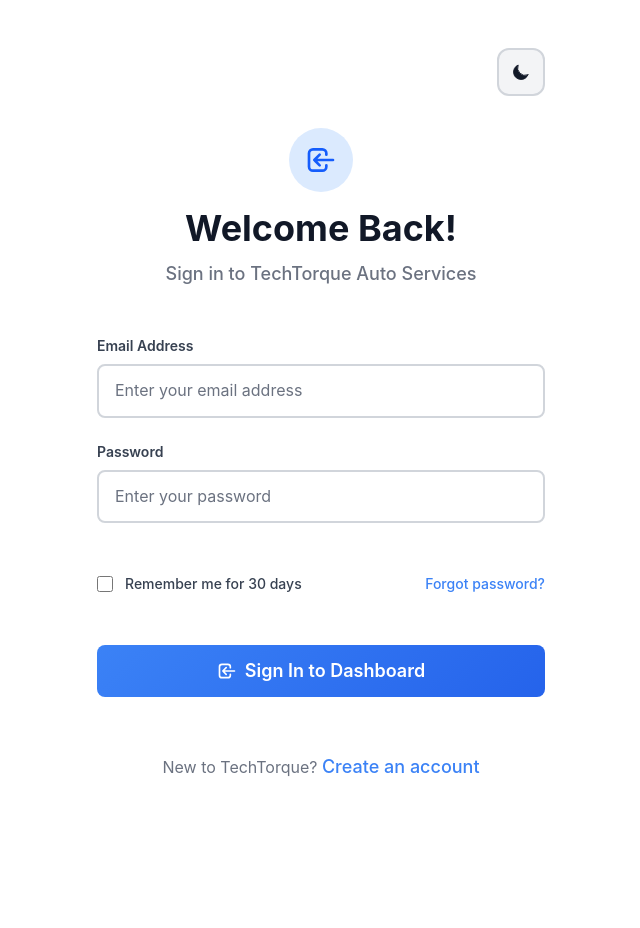
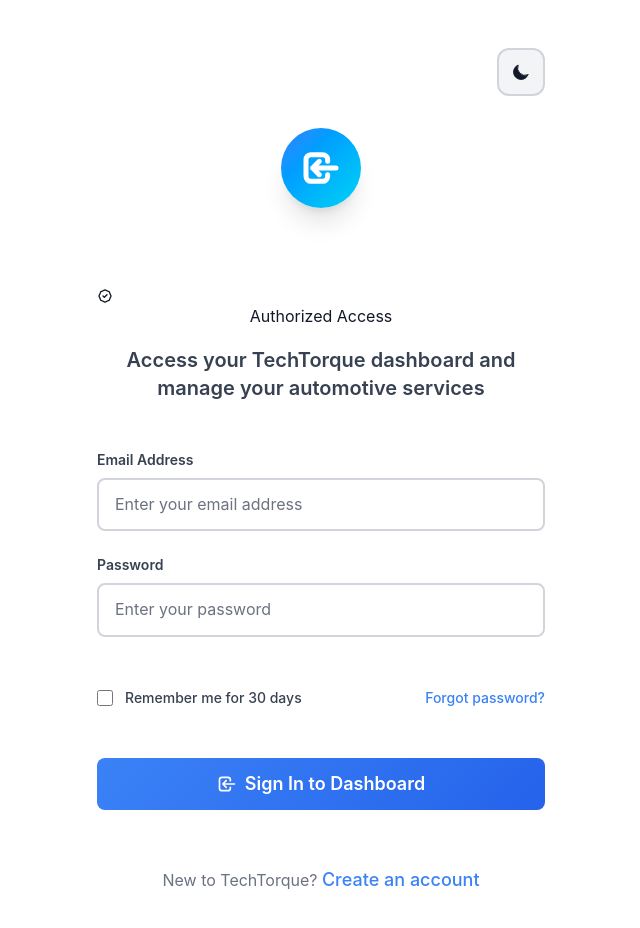
Before and after one commit to TechTorque-2025/Frontend_Web, a Next.js app: page /auth/login in a window 1280 px wide. Shown: the top 928 px of the page, without its empty margins (319-959 px from the left). Before the commit the page ends 829 px from the top, so only its background shows below. Built offline with nearby package versions, Linux system fonts and the light colour scheme.

Commit message:
feat: update authentication pages with improved UI and functionality

```diff
--- a/src/app/auth/login/page.tsx
+++ b/src/app/auth/login/page.tsx
@@ -32,19 +32,25 @@
         </div>
         <div>
           <div className="text-center">
-            <div className="flex justify-center mb-4">
-              <div className="w-16 h-16 rounded-full bg-blue-100 dark:bg-blue-900/30 flex items-center justify-center">
-                <svg className="w-8 h-8 text-blue-600 dark:text-blue-400" fill="none" stroke="currentColor" viewBox="0 0 24 24">
-                  <path strokeLinecap="round" strokeLinejoin="round" strokeWidth={2} d="M11 16l-4-4m0 0l4-4m-4 4h14m-5 4v1a3 3 0 01-3 3H6a3 3 0 01-3-3V7a3 3 0 013-3h7a3 3 0 013 3v1" />
+            <div className="flex justify-center mb-6">
+              <div className="w-20 h-20 rounded-full bg-gradient-to-br from-blue-500 to-cyan-400 flex items-center justify-center shadow-xl">
+                <svg className="w-10 h-10 text-white" fill="none" stroke="currentColor" viewBox="0 0 24 24">
+                  <path strokeLinecap="round" strokeLinejoin="round" strokeWidth={3} d="M11 16l-4-4m0 0l4-4m-4 4h14m-5 4v1a3 3 0 01-3 3H6a3 3 0 01-3-3V7a3 3 0 013-3h7a3 3 0 013 3v1" />
                 </svg>
               </div>
             </div>
-            <h2 className="text-4xl font-bold theme-text-primary">
-              Welcome Back!
+            <h2 className="text-5xl font-black automotive-gradient bg-clip-text text-transparent mb-2">
+              Welcome Back
             </h2>
+            <div className="service-badge mx-auto mb-4">
+              <svg className="w-4 h-4" fill="none" stroke="currentColor" viewBox="0 0 24 24">
+                <path strokeLinecap="round" strokeLinejoin="round" strokeWidth={2} d="M9 12l2 2 4-4M7.835 4.697a3.42 3.42 0 001.946-.806 3.42 3.42 0 014.438 0 3.42 3.42 0 001.946.806 3.42 3.42 0 013.138 3.138 3.42 3.42 0 00.806 1.946 3.42 3.42 0 010 4.438 3.42 3.42 0 00-.806 1.946 3.42 3.42 0 01-3.138 3.138 3.42 3.42 0 00-1.946.806 3.42 3.42 0 01-4.438 0 3.42 3.42 0 00-1.946-.806 3.42 3.42 0 01-3.138-3.138 3.42 3.42 0 00-.806-1.946 3.42 3.42 0 010-4.438 3.42 3.42 0 00.806-1.946 3.42 3.42 0 013.138-3.138z" />
+              </svg>
+              Authorized Access
+            </div>
           </div>
-          <p className="mt-3 text-center text-lg theme-text-muted font-medium">
-            Sign in to TechTorque Auto Services
+          <p className="mt-4 text-center text-xl theme-text-secondary font-semibold">
+            Access your TechTorque dashboard and manage your automotive services
           </p>
         </div>
         <form className="mt-12 space-y-8" onSubmit={handleSubmit}>
--- a/src/app/auth/register/page.tsx
+++ b/src/app/auth/register/page.tsx
@@ -41,19 +41,25 @@
         </div>
         <div>
           <div className="text-center">
-            <div className="flex justify-center mb-4">
-              <div className="w-16 h-16 rounded-full bg-green-100 dark:bg-green-900/30 flex items-center justify-center">
-                <svg className="w-8 h-8 text-green-600 dark:text-green-400" fill="none" stroke="currentColor" viewBox="0 0 24 24">
-                  <path strokeLinecap="round" strokeLinejoin="round" strokeWidth={2} d="M18 9v3m0 0v3m0-3h3m-3 0h-3m-2-5a4 4 0 11-8 0 4 4 0 018 0zM3 20a6 6 0 0112 0v1H3v-1z" />
+            <div className="flex justify-center mb-6">
+              <div className="w-20 h-20 rounded-full bg-gradient-to-br from-emerald-500 to-teal-400 flex items-center justify-center shadow-xl">
+                <svg className="w-10 h-10 text-white" fill="none" stroke="currentColor" viewBox="0 0 24 24">
+                  <path strokeLinecap="round" strokeLinejoin="round" strokeWidth={3} d="M18 9v3m0 0v3m0-3h3m-3 0h-3m-2-5a4 4 0 11-8 0 4 4 0 018 0zM3 20a6 6 0 0112 0v1H3v-1z" />
                 </svg>
               </div>
             </div>
-            <h2 className="text-4xl font-bold theme-text-primary">
-              Create Account
+            <h2 className="text-5xl font-black automotive-gradient bg-clip-text text-transparent mb-2">
+              Join TechTorque
             </h2>
+            <div className="service-badge mx-auto mb-4" style={{background: 'linear-gradient(135deg, var(--success), var(--success-hover))'}}>
+              <svg className="w-4 h-4" fill="none" stroke="currentColor" viewBox="0 0 24 24">
+                <path strokeLinecap="round" strokeLinejoin="round" strokeWidth={2} d="M12 8v4l3 3m6-3a9 9 0 11-18 0 9 9 0 0118 0z" />
+              </svg>
+              New Member Registration
+            </div>
           </div>
-          <p className="mt-3 text-center text-lg theme-text-muted font-medium">
-            Join TechTorque Auto Services
+          <p className="mt-4 text-center text-xl theme-text-secondary font-semibold">
+            Start your premium automotive service experience today
           </p>
         </div>
         <form className="mt-12 space-y-8" onSubmit={handleSubmit}>
```
